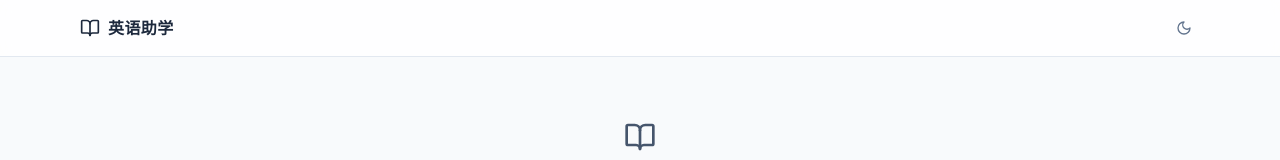
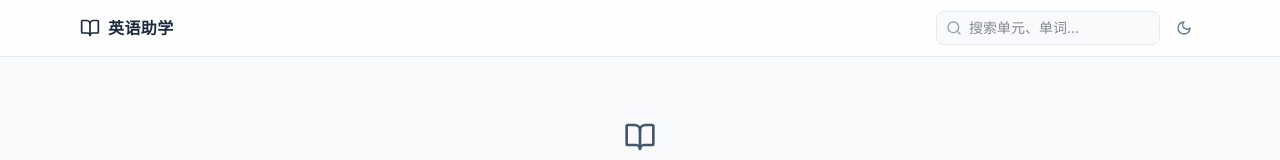
Before and after one commit to segment11/bufudao, a React (Vite) app in the folder grade_7_9_english_helper/: page / in a window 1280 px wide. Shown: the top 160 px of the page. Built offline with nearby package versions, Linux system fonts and the light colour scheme.

Commit message:
feat(english): add SearchBar component with unit and word search

```diff
--- /dev/null
+++ b/grade_7_9_english_helper/src/components/SearchBar.tsx
@@ -0,0 +1,116 @@
+import { useState, useEffect, useRef } from 'react'
+import { useNavigate } from 'react-router-dom'
+import { Search, X } from 'lucide-react'
+import { units } from '@/data'
+
+export function SearchBar() {
+  const [query, setQuery] = useState('')
+  const [isOpen, setIsOpen] = useState(false)
+  const [results, setResults] = useState<Array<{
+    type: 'unit' | 'word'
+    title: string
+    subtitle: string
+    path: string
+  }>>([])
+  const inputRef = useRef<HTMLInputElement>(null)
+  const navigate = useNavigate()
+
+  useEffect(() => {
+    if (query.length < 1) {
+      setResults([])
+      return
+    }
+
+    const q = query.toLowerCase()
+    const found: typeof results = []
+
+    Object.values(units).forEach((unit) => {
+      const titleMatch = unit.title.toLowerCase().includes(q)
+      const topicMatch = unit.topic.toLowerCase().includes(q)
+      const wordMatch = unit.words.some(
+        (w) =>
+          w.word.toLowerCase().includes(q) ||
+          w.meaning.includes(q)
+      )
+
+      if (titleMatch || topicMatch || wordMatch) {
+          found.push({
+          type: 'unit',
+          title: `Unit ${unit.unitNumber}: ${unit.title}`,
+          subtitle: `${unit.grade}年级 · ${unit.topic}`,
+          path: `/unit/${unit.id}`,
+        })
+      }
+    })
+
+    setResults(found.slice(0, 8))
+  }, [query])
+
+  const handleSelect = (path: string) => {
+    navigate(path)
+    setQuery('')
+    setIsOpen(false)
+  }
+
+  return (
+    <div className="relative">
+      <div className="relative">
+        <Search className="absolute left-2.5 top-1/2 -translate-y-1/2 w-4 h-4 text-slate-400 pointer-events-none" />
+        <input
+          ref={inputRef}
+          type="text"
+          value={query}
+          onChange={(e) => {
+            setQuery(e.target.value)
+            setIsOpen(true)
+          }}
+          onFocus={() => setIsOpen(true)}
+          onBlur={() => setTimeout(() => setIsOpen(false), 150)}
+          placeholder="搜索单元、单词..."
+          className="w-40 sm:w-56 pl-8 pr-7 py-1.5 text-sm border border-slate-200 rounded-lg bg-slate-50 focus:bg-white focus:border-blue-400 focus:outline-none transition-all"
+        />
+        {query && (
+          <button
+            onClick={() => {
+              setQuery('')
+              inputRef.current?.focus()
+            }}
+            className="absolute right-2 top-1/2 -translate-y-1/2 p-0.5 text-slate-400 hover:text-slate-600"
+          >
+            <X className="w-3.5 h-3.5" />
+          </button>
+        )}
+      </div>
+
+      {isOpen && results.length > 0 && (
+        <div className="absolute right-0 mt-1 w-72 bg-white border border-slate-200 rounded-lg shadow-lg z-50 overflow-hidden">
+          {results.map((result, i) => (
+            <button
+              key={i}
+              onClick={() => handleSelect(result.path)}
+              className="w-full flex items-start gap-2 px-4 py-2.5 text-left hover:bg-slate-50 transition-colors"
+            >
+              <span className={`mt-0.5 text-xs px-1.5 py-0.5 rounded font-medium flex-shrink-0 ${
+                result.type === 'unit'
+                  ? 'bg-blue-100 text-blue-700'
+                  : 'bg-emerald-100 text-emerald-700'
+              }`}>
+                {result.type === 'unit' ? '单元' : '单词'}
+              </span>
+              <div className="min-w-0">
+                <p className="text-sm text-slate-800 truncate">{result.title}</p>
+                <p className="text-xs text-slate-400 truncate">{result.subtitle}</p>
+              </div>
+            </button>
+          ))}
+        </div>
+      )}
+
+      {isOpen && query.length >= 1 && results.length === 0 && (
+        <div className="absolute right-0 mt-1 w-72 bg-white border border-slate-200 rounded-lg shadow-lg z-50 px-4 py-3 text-sm text-slate-400">
+          未找到 "{query}"
+        </div>
+      )}
+    </div>
+  )
+}
--- a/grade_7_9_english_helper/src/layouts/Layout.tsx
+++ b/grade_7_9_english_helper/src/layouts/Layout.tsx
@@ -2,6 +2,7 @@ import { Link, useLocation } from 'react-router-dom'
 import type { ReactNode } from 'react'
 import { BookOpen, Sun, Moon } from 'lucide-react'
 import { useTheme } from '@/hooks/useTheme'
+import { SearchBar } from '@/components/SearchBar'
 
 interface LayoutProps {
   children: ReactNode
@@ -39,6 +40,8 @@ export function Layout({ children }: LayoutProps) {
               </nav>
             )}
 
+            <SearchBar />
+
             <button
               onClick={toggle}
               className="p-2 text-slate-500 dark:text-slate-400 hover:text-slate-700 dark:hover:text-slate-200 transition-colors rounded-lg"
```
